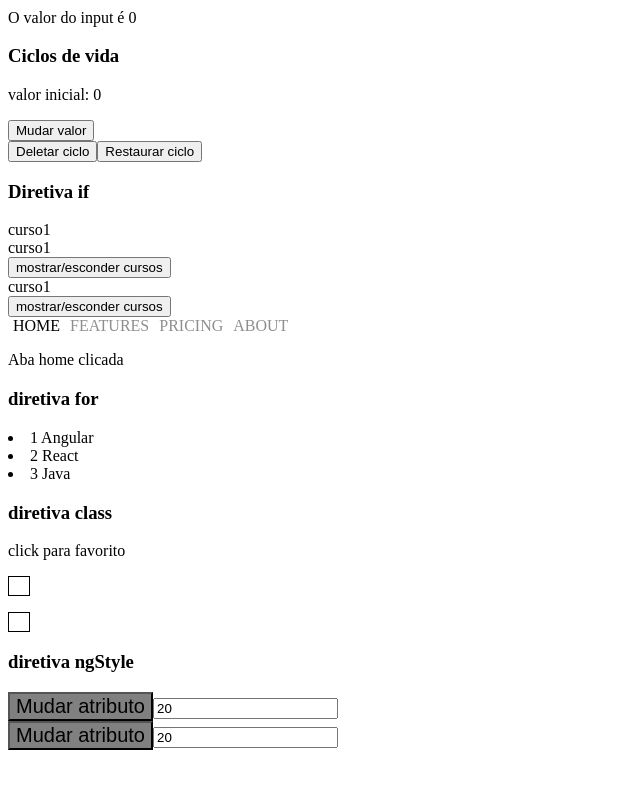
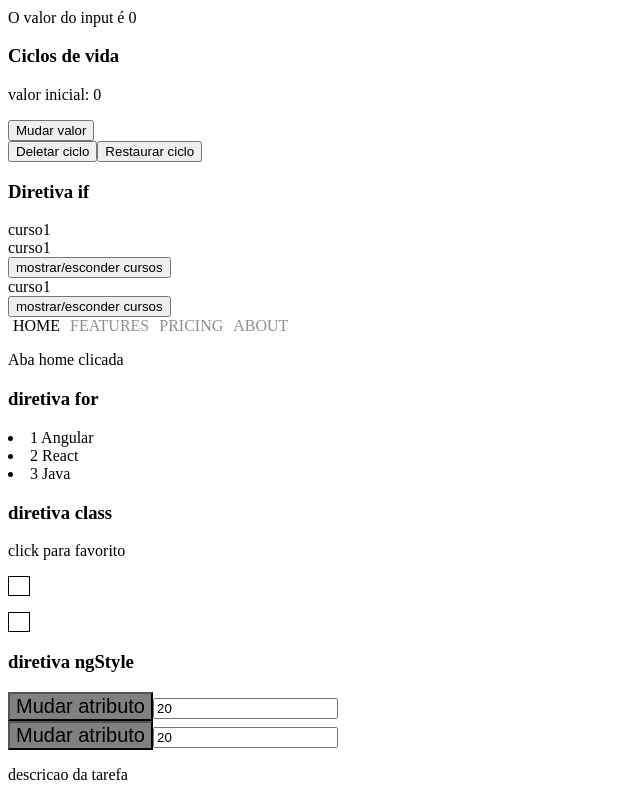
Before and after one commit to ThamyrisCabralArraes/iniciando-angular, an Angular app: page / in a window 1280 px wide. Shown: the part 1203-2003 px from the top of the page, without its empty margins (0-640 px from the left). Before the commit the page ends 1961 px from the top, so only its background shows below. Built offline with nearby package versions, Linux system fonts and the light colour scheme.

Commit message:
feat: visto operador elvis, poré nao funciona na nova versao

```diff
--- a/src/app/app.component.html
+++ b/src/app/app.component.html
@@ -41,3 +41,7 @@
 <div>
   <app-diretiva-ngstyle></app-diretiva-ngstyle>
 </div>
+
+<div>
+  <app-operador-elvis></app-operador-elvis>
+</div>
--- a/src/app/app.module.ts
+++ b/src/app/app.module.ts
@@ -16,6 +16,7 @@ import { DiretivaSwitchComponent } from './diretiva-switch/diretiva-switch.compo
 import { DiretivaNgforComponent } from './diretiva-ngfor/diretiva-ngfor.component';
 import { NgclassComponent } from './ngclass/ngclass.component';
 import { DiretivaNgstyleComponent } from './diretiva-ngstyle/diretiva-ngstyle.component';
+import { OperadorElvisComponent } from './operador-elvis/operador-elvis.component';
 
 @NgModule({
   declarations: [
@@ -31,6 +32,7 @@ import { DiretivaNgstyleComponent } from './diretiva-ngstyle/diretiva-ngstyle.co
     DiretivaNgforComponent,
     NgclassComponent,
     DiretivaNgstyleComponent,
+    OperadorElvisComponent,
   ],
   imports: [BrowserModule, AppRoutingModule, CursosModule, FormsModule],
   providers: [],
--- /dev/null
+++ b/src/app/operador-elvis/operador-elvis.component.html
@@ -0,0 +1,4 @@
+<div>
+  <p>{{ tarefa.descricao }}</p>
+  <p>{{ tarefa.responsavel }}</p>
+</div>
--- /dev/null
+++ b/src/app/operador-elvis/operador-elvis.component.ts
@@ -0,0 +1,13 @@
+import { Component } from '@angular/core';
+
+@Component({
+  selector: 'app-operador-elvis',
+  templateUrl: './operador-elvis.component.html',
+  styleUrls: ['./operador-elvis.component.css'],
+})
+export class OperadorElvisComponent {
+  tarefa = {
+    descricao: 'descricao da tarefa',
+    responsavel: null,
+  };
+}
```
Also changed, not shown: src/app/operador-elvis/operador-elvis.component.css (added), 1 other file (tests, documents, lock files or other folders).
